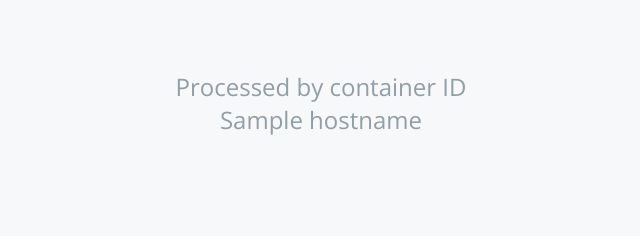
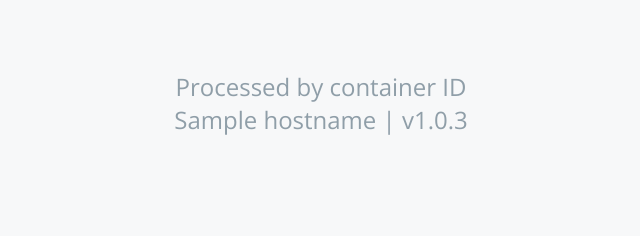
Before and after one commit to 2042005-thesis/vote-frontend, a Flask app: template templates/index.html in a window 1280 px wide. Shown: the part 564-800 px from the top of the page, without its empty margins (319-959 px from the left). Run offline with Flask 3, Linux system fonts and the light colour scheme; the template is opened without the code that fills it: most values are stand-ins (such as "Sample title", 1, 10 or a date in 2020); some libraries are stand-ins or nearby versions.

Commit message:
Update index.html v1.0.3

```diff
--- a/templates/index.html
+++ b/templates/index.html
@@ -22,7 +22,7 @@
           (Tip: you can change your vote)
         </div>
         <div id="hostname">
-          Processed by container ID {{hostname}}
+          Processed by container ID {{hostname}} | v1.0.3
         </div>
       </div>
     </div>
```
